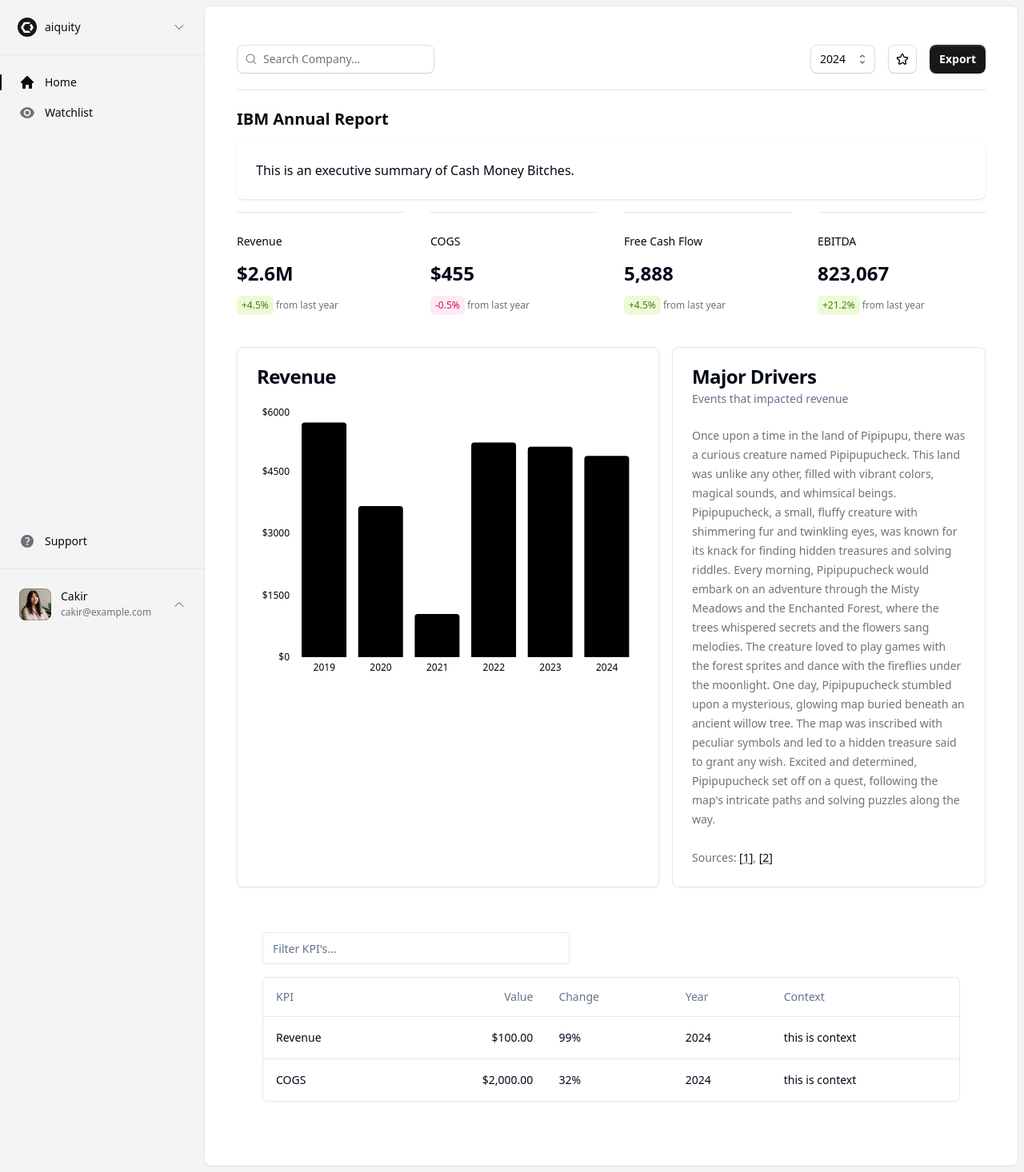
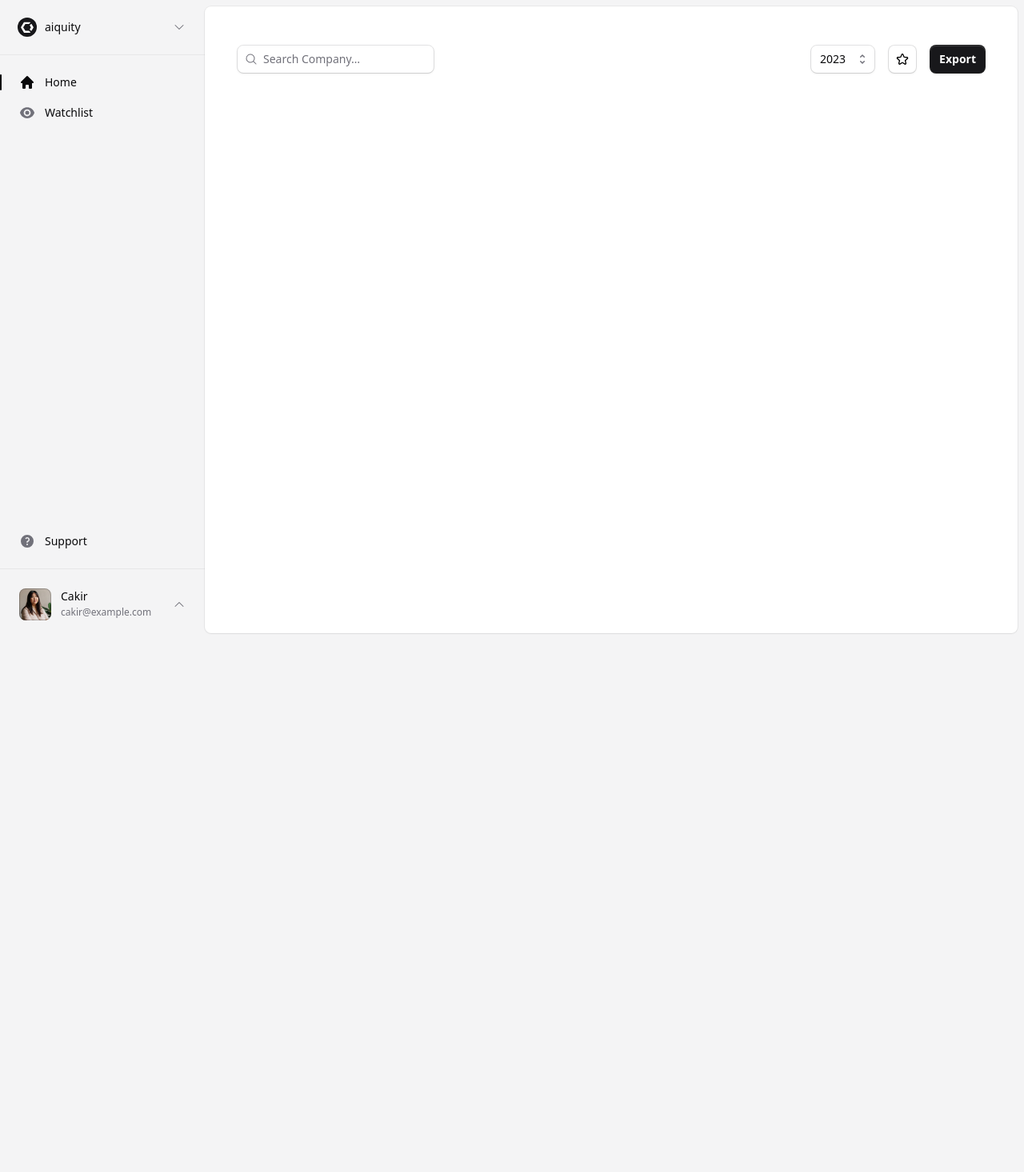
Before and after one commit to the-great-apes/aiquity-frontend, a Next.js app: page / in a window 1280 px wide. Shown: the whole page at 80% size. After the commit the page ends 800 px from the top, so only its background shows below. Built offline with nearby package versions, Linux system fonts and the light colour scheme; a web font is replaced by a local one.

Commit message:
API test

```diff
--- a/src/app/page.tsx
+++ b/src/app/page.tsx
@@ -3,49 +3,24 @@
 import React, { useState } from 'react'
 import { Badge } from '@/components/badge'
 import { Divider } from '@/components/divider'
-import { Heading, Subheading } from '@/components/heading'
+import { Heading } from '@/components/heading'
 import { Select } from '@/components/select'
 import { Input, InputGroup } from '@/components/input'
 import { MagnifyingGlassIcon, StarIcon } from '@heroicons/react/24/solid'
 import { Button } from '@/components/button'
-import { Strong, Text, TextLink } from '@/components/text'
+import { Text, TextLink } from '@/components/text'
 import {
   Card,
   CardContent,
   CardDescription,
-  CardFooter,
   CardHeader,
   CardTitle,
 } from "@/components/ui/card"
 import { Overview } from '@/components/overview';
-import { Kpi, columns } from "./kpi/columns"
+import { columns } from "./kpi/columns"
 import { DataTable } from "./kpi/data-table"
 import Drawer from '@/components/ui/drawer'
-async function getData(): Promise<{ kpis: Kpi[], revenueSources: { text: string, content: string }[] }> {
-  return {
-    kpis: [
-      {
-        kpi: "Revenue",
-        value: 100,
-        change: 99,
-        year: 2024,
-        context: "this is context"
-      },
-      {
-        kpi: "COGS",
-        value: 2000,
-        change: 32,
-        year: 2024,
-        context: "this is context"
-      },
-      // ...
-    ],
-    revenueSources: [
-      { text: "Source 1", content: "This is the content of source 1." },
-      { text: "Source 2", content: "This is the content of source 2." }
-    ]
-  }
-}
+
 
 export function Stat({ title, value, change }: Readonly<{ title: string; value: string; change: string }>) {
   return (
@@ -54,79 +29,151 @@
       <div className="mt-6 text-lg/6 font-medium sm:text-sm/6">{title}</div>
       <div className="mt-3 text-3xl/8 font-semibold sm:text-2xl/8">{value}</div>
       <div className="mt-3 text-sm/6 sm:text-xs/6">
-        <Badge color={change.startsWith('+') ? 'lime' : 'pink'}>{change}</Badge>{' '}
+        <Badge color={change.startsWith("+") ? "lime" : "pink"}>{change}</Badge>{" "}
         <span className="text-zinc-500">from last year</span>
       </div>
     </div>
-  )
+  );
+}
+
+function formatNumber(number: number): string {
+  if (number >= 1_000_000_000) {
+    return (number / 1_000_000_000).toFixed(1) + "B";
+  } else if (number >= 1_000_000) {
+    return (number / 1_000_000).toFixed(1) + "M";
+  } else {
+    return number.toString();
+  }
 }
 
 export default function Home() {
-  const [drawerOpen, setDrawerOpen] = useState(false)
-  const [drawerContent, setDrawerContent] = useState("")
-  const [drawerTitle, setDrawerTitle] = useState("")
-  const [data, setData] = useState<{ kpis: Kpi[], revenueSources: { text: string, content: string }[] }>({ kpis: [], revenueSources: [] })
+  const [drawerOpen, setDrawerOpen] = useState(false);
+  const [drawerContent, setDrawerContent] = useState("");
+  const [drawerTitle, setDrawerTitle] = useState("");
+  const [search, setSearch] = useState("");
+  const [year, setYear] = useState("2023");
+  const [data, setData] = useState<any>(null);
 
-  React.useEffect(() => {
-    async function fetchData() {
-      const data = await getData()
-      setData(data)
+  async function handleSearch(event: React.FormEvent) {
+    event.preventDefault();
+    const response = await fetch(`https://localhost/${search}/${year}`);
+    const result = await response.json();
+    // Handle the result, setting state with the new data
+    setData(result);
   }
 
-    fetchData()
-  }, [])
-
   function handleSourceClick(index: number) {
-    setDrawerTitle(`Source [${index + 1}]`)
-    setDrawerContent(data.revenueSources[index].content)
-    setDrawerOpen(true)
+    if (data && data.kpis && data.kpis[index]) {
+      setDrawerTitle(`Source [${index + 1}]`);
+      setDrawerContent(data.kpis[index].context);
+      setDrawerOpen(true);
+    }
   }
 
-  const formattedSources = data.revenueSources.map((source, index) => (
-
-    <React.Fragment key={index}>
-
-      <TextLink onClick={(e) => { e.preventDefault(); handleSourceClick(index); }} href="#">
-
-        [{index + 1}]
-
-      </TextLink>
-
-      {index < data.revenueSources.length - 1 && ", "}
-
-    </React.Fragment>
-
-  ))
+  if (!data) {
     return (
-    <>
+      <form onSubmit={handleSearch}>
         <div className="mt-2 flex items-end justify-between">
           <InputGroup>
             <MagnifyingGlassIcon />
-          <Input name="search" placeholder="Search Company&hellip;" />
+            <Input
+              name="search"
+              value={search}
+              onChange={(e) => setSearch(e.target.value)}
+              placeholder="Search Company&hellip;"
+            />
           </InputGroup>
           <div className="flex items-center space-x-4">
-          <Select name="period">
-            <option value="2024">2024</option>
+            <Select
+              name="period"
+              value={year}
+              onChange={(e) => setYear(e.target.value)}
+            >
               <option value="2023">2023</option>
               <option value="2022">2022</option>
               <option value="2021">2021</option>
             </Select>
-          <Button color='white'>
+            <Button color="white">
               <StarIcon className="h-5 w-5 stroke-black stroke-2 fill-white hover:fill-black" />
             </Button>
-          <Button>Export</Button>
+            <Button type="button">Export</Button>
           </div>
         </div>
-      <Divider className='mt-5'></Divider>
-      <Heading className="mt-5" level={2}>IBM Annual Report</Heading>
+      </form>
+    );
+  }
+
+  const formattedSources = data.kpis.map((kpi: any, index: number) => (
+    <React.Fragment key={index}>
+      <TextLink
+        onClick={(e) => {
+          e.preventDefault();
+          handleSourceClick(index);
+        }}
+        href="#"
+      >
+        [{index + 1}]
+      </TextLink>
+      {index < data.kpis.length - 1 && ", "}
+    </React.Fragment>
+  ));
+
+  return (
+    <>
+      <form onSubmit={handleSearch}>
+        <div className="mt-2 flex items-end justify-between">
+          <InputGroup>
+            <MagnifyingGlassIcon />
+            <Input
+              name="search"
+              value={search}
+              onChange={(e) => setSearch(e.target.value)}
+              placeholder="Search Company&hellip;"
+            />
+          </InputGroup>
+          <div className="flex items-center space-x-4">
+            <Select
+              name="period"
+              value={year}
+              onChange={(e) => setYear(e.target.value)}
+            >
+              <option value="2023">2023</option>
+              <option value="2022">2022</option>
+              <option value="2021">2021</option>
+            </Select>
+            <Button color="white">
+              <StarIcon className="h-5 w-5 stroke-black stroke-2 fill-white hover:fill-black" />
+            </Button>
+            <Button type="button">Export</Button>
+          </div>
+        </div>
+      </form>
+      <Divider className="mt-5"></Divider>
+      <Heading className="mt-5" level={2}>
+        IBM Annual Report
+      </Heading>
       <div className="mt-3 overflow-hidden bg-white shadow sm:rounded-lg">
-        <div className="px-4 py-5 sm:p-6">{"This is an executive summary of Cash Money Bitches."}</div>
+        <div className="px-4 py-5 sm:p-6">
+          {"This is an executive summary of Cash Money Bitches."}
+        </div>
       </div>
       <div className="mt-4 grid gap-8 sm:grid-cols-2 xl:grid-cols-4">
-        <Stat title="Revenue" value="$2.6M" change="+4.5%" />
-        <Stat title="COGS" value="$455" change="-0.5%" />
-        <Stat title="Free Cash Flow" value="5,888" change="+4.5%" />
-        <Stat title="EBITDA" value="823,067" change="+21.2%" />
+        <Stat
+          title="Revenue"
+          value={`$${formatNumber(data.kpis[0].value)}`}
+          change="+4.5%"
+        />
+        <Stat
+          title="COGS"
+          value={`$${formatNumber(data.kpis[2].value)}`}
+          change="-0.5%"
+        />
+        <Stat
+          title="Free Cash Flow"
+          value={`$${formatNumber(data.kpis[1].value)}`}
+          change="+4.5%"
+        />
+        <Stat title="EBITDA" value="$823,067" change="+21.2%" />
       </div>
       <div className="mt-10 grid grid-cols-1 gap-4 md:grid-cols-2 lg:grid-cols-7">
         <Card className="col-span-4">
@@ -134,7 +181,12 @@
             <CardTitle>Revenue</CardTitle>
           </CardHeader>
           <CardContent className="pl-2">
-            <Overview />
+            <Overview
+              data={[
+                { name: "2019", total: 3000000 },
+                { name: "2020", total: 4433200 },
+              ]}
+            />
           </CardContent>
         </Card>
         <Card className="col-span-4 md:col-span-3">
@@ -156,7 +208,7 @@
           </CardContent>
         </Card>
       </div>
-      <div className="container mx-auto py-10">
+      <div className='container mx-auto py-10'>
         <DataTable columns={columns} data={data.kpis} />
       </div>
 
@@ -167,5 +219,5 @@
         content={drawerContent}
       />
     </>
-  )
+  );
 }
--- a/src/components/overview.tsx
+++ b/src/components/overview.tsx
@@ -1,53 +1,30 @@
 'use client';
 
+import React from 'react';
 import { Bar, BarChart, ResponsiveContainer, XAxis, YAxis } from 'recharts';
 
-const data = [
-    {
-        name: '2019',
-        total: Math.floor(Math.random() * 5000) + 1000
-    },
-    {
-        name: '2020',
-        total: Math.floor(Math.random() * 5000) + 1000
-    },
-    {
-        name: '2021',
-        total: Math.floor(Math.random() * 5000) + 1000
-    },
-    {
-        name: '2022',
-        total: Math.floor(Math.random() * 5000) + 1000
-    },
-    {
-        name: '2023',
-        total: Math.floor(Math.random() * 5000) + 1000
-    },
-    {
-        name: '2024',
-        total: Math.floor(Math.random() * 5000) + 1000
-    },
-];
+// Sample usage:
+// <Overview data={[{ name: '2019', total: 3000 }, { name: '2020', total: 4200 }]} />
 
-export function Overview() {
+export function Overview({ data }: any) {
     return (
         <ResponsiveContainer width="100%" height={350}>
             <BarChart data={data}>
                 <XAxis
                     dataKey="name"
-                    stroke="#000000                    "
+                    stroke="#000000"
                     fontSize={12}
                     tickLine={false}
                     axisLine={false}
                 />
                 <YAxis
-                    stroke="#000000                    "
+                    stroke="#000000"
                     fontSize={12}
                     tickLine={false}
                     axisLine={false}
-                    tickFormatter={(value: any) => `$${value}`}
+                    tickFormatter={(value) => `$${value}`}
                 />
-                <Bar dataKey="total" fill="##000000" radius={[4, 4, 0, 0]} />
+                <Bar dataKey="total" fill="#000000" radius={[4, 4, 0, 0]} />
             </BarChart>
         </ResponsiveContainer>
     );
```
Lines whose indentation alone changed are shown as unchanged.
